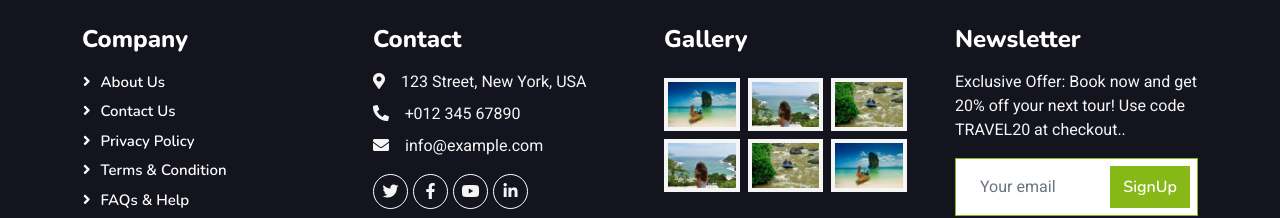
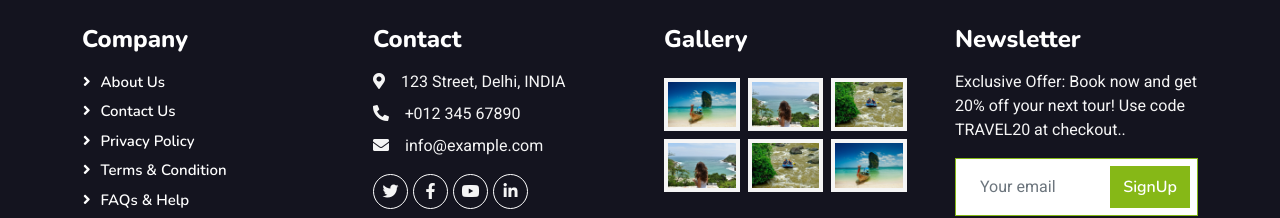
Before and after one commit to SATYAMSUMAN24/WEGO, a React (Create React App) app: page /contact in a window 1280 px wide. Shown: the part 1265-1483 px from the top of the page. Built offline with nearby package versions, Linux system fonts and the light colour scheme.

Commit message:
Footer.jsx

```diff
--- a/src/components/Footer.jsx
+++ b/src/components/Footer.jsx
@@ -32,7 +32,7 @@ export default function Footer() {
             <h4 className="text-white mb-3">Contact</h4>
             <p className="mb-2">
               <i className="fa fa-map-marker-alt me-3" />
-              123 Street, New York, USA
+              123 Street, Delhi, INDIA
             </p>
             <p className="mb-2">
               <i className="fa fa-phone-alt me-3" />
```
